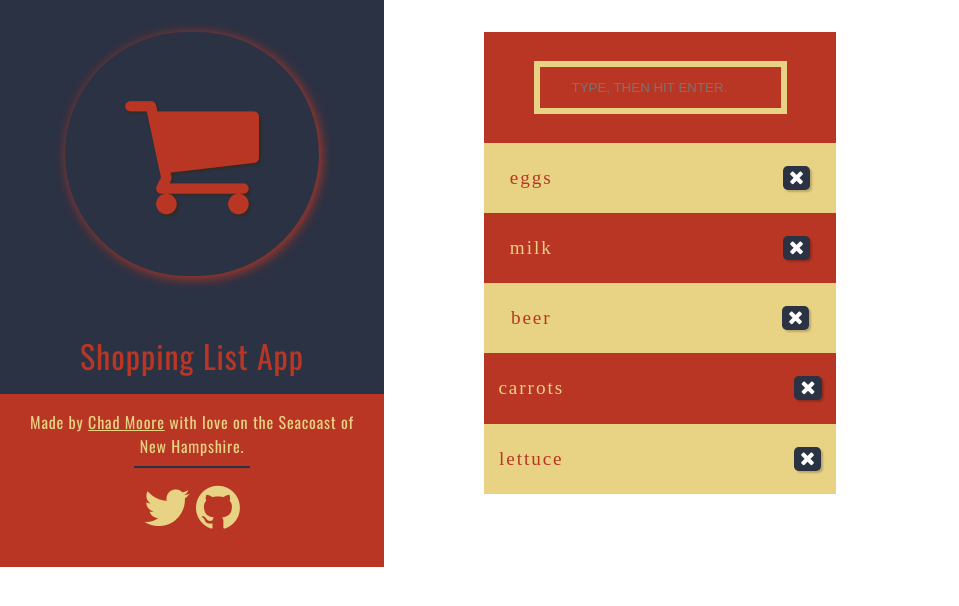
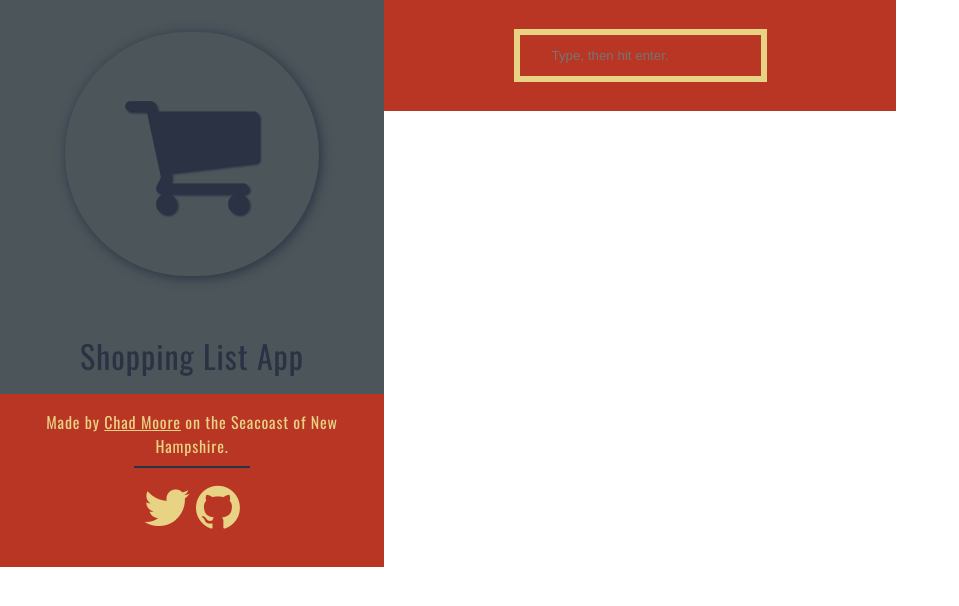
Before and after one commit to chadgmoore/shopping-list, a plain HTML site: page index.html in a window 1280 px wide. Shown: the whole page, without its empty margins (0-959 px from the left). Drawn offline with nearby package versions, Linux system fonts and the light colour scheme.

Commit message:
adding and crossing off work. Changed style a bit. Having delete problem again

```diff
--- a/css/style.css
+++ b/css/style.css
@@ -1,30 +1,26 @@
 /* responsive at 940 width. Change the padding on right side to match left*/
-
 
 .intro{
 	display: inline-block;
 	font-family: 'Cabin', sans-serif;
 	padding-top: 2em;
-	padding-left: 2em;
 	text-align: center;
-	background-color: #2B3244;
+	background-color: #4C555A;
 	padding-left: 0px;
+	margin-right: -.25em;
 }
 
 .rightSide{
 	display: inline-block;
 	vertical-align: top;
-	margin-top: 1em;
-	padding-left: 6em;
-	padding-right: 6em;
-	padding-top: 1em;
 	text-align: center;
-	width: 22em;
+	padding-left: 0em;
+	width: 32em;
 }
 
 .content h1 {
 	font-size: 2em;
-	color: #B93624;
+	color: #2B3244;
 	letter-spacing: 0.03em;
 	padding-top: 2em;
 	padding-bottom: .2em;
@@ -36,8 +32,8 @@
 }
 
 .bigFont{
-   	color: #B93624;
-   	text-shadow: 2px 2px 2px #332C24;
+   	color: #2B3244;
+   	text-shadow: 2px 2px 2px #2B3244;
    	font-size: 1.8em;
 	text-align: center;
 	padding: 50px 60px;
@@ -45,9 +41,9 @@
     -moz-border-radius: 300px;
     -webkit-border-radius: 300px;
     border-radius: 300px;
-    -moz-box-shadow: 2px 2px 12px #B93624;
-    -webkit-box-shadow: 2px 2px 12px #B93624;
-    box-shadow: 2px 2px 12px #B93624;
+    -moz-box-shadow: 2px 2px 12px #2B3244;
+    -webkit-box-shadow: 2px 2px 12px #2B3244;
+    box-shadow: 2px 2px 12px #2B3244;
 }
 
 .addItems{
@@ -69,7 +65,7 @@
 	margin: 0 0 0px 0;
 	color: white;
 	vertical-align: middle;
-	text-transform: uppercase;
+	text-transform: none;
 }
 
 .listSection{
@@ -78,7 +74,7 @@
 
 
 .listUl{
-	width: 22em;
+	width: 32em;
 	margin-left: auto;
 	margin-right: auto;
 }
@@ -91,7 +87,10 @@
 	color: #332C24;
 	padding-top: 1.2em;
 	padding-bottom: 1.2em;
+	padding-left: .5em;
 	font-size: 1.2em;
+	text-align: left;
+	vertical-align: middle;
 }
 
 .listUl li:nth-child(even){
@@ -166,6 +165,8 @@
 	width: auto;
 	background-color: #2B3244;
 	color: white;
+	margin-right: 1em;
+	vertical-align: middle;
 }
 
 .big-button:hover{
--- a/index.html
+++ b/index.html
@@ -19,7 +19,7 @@
 	  <h1>Shopping List App</h1>
 	  </div>
 	<div class="social">
-		<p>Made by <a href="http://www.chadmoore.net" target="_blank">Chad Moore</a> with love on the Seacoast of New Hampshire.</p>
+		<p>Made by <a href="http://www.chadmoore.net" target="_blank">Chad Moore</a> on the Seacoast of New Hampshire.</p>
 		<hr>
 		<div class="socialLinks">
 		<a href="http://www.twitter.com/smapdi" target="_blank" class="socialLinks"><i class="fa fa-twitter fa-2x"></i></a>
@@ -32,7 +32,7 @@
 <body>
 <section class="rightSide">
 	<section class="addItems">
-		<form>
+		<form name='itemEntry'>
 			<input type="text" name="newItem" class="input" autocomplete="off" placeholder="Type, then hit enter.">
 			</input>
 		</form>
@@ -40,11 +40,11 @@
 
 	<section class="listSection">
 		<ul class="listUl">
-			<li id="listId">eggs<button class="deleteButton"> <i class="fa fa-close fa-1x"></i></button></li>
+			<!-- <li id="listId">eggs</span><button class="deleteButton"> <i class="fa fa-close fa-1x"></i></button></li>
 			<li id="listId">milk<button class="deleteButton">  <i class="fa fa-close fa-1x"></i></div></li>
 			<li id="listId">beer<button class="deleteButton">  <i class="fa fa-close fa-1x"></i></div></li>
 			<li id="listId">carrots<button class="deleteButton">  <i class="fa fa-close fa-1x"></i></div></li>
-			<li id="listId">lettuce<button class="deleteButton">  <i class="fa fa-close fa-1x"></i></div></li>
+			<li id="listId">lettuce<button class="deleteButton">  <i class="fa fa-close fa-1x"></i></div></li> -->
 
 		</ul>
 	</section>
--- a/js/shopping-list.js
+++ b/js/shopping-list.js
@@ -23,8 +23,10 @@ $(document).ready(function() {
     if(e.which == 13) {
       e.preventDefault();
       var newItem = document.getElementsByName('newItem')[0];
-      // alert(newItem.value);
-      $('#listId').prepend('<li id="listId">' + newItem.value + '<button class="deleteButton"> <i class="fa fa-close fa-1x"></i></button></li>');
+      $('.listUl').prepend('<li id="listId">' + newItem.value + '<button class="deleteButton"> <i class="fa fa-close fa-1x"></i></button></li>');
+      // set the text entry box back to blank
+      e.defaultValue();
+
     }
 })
 
```
